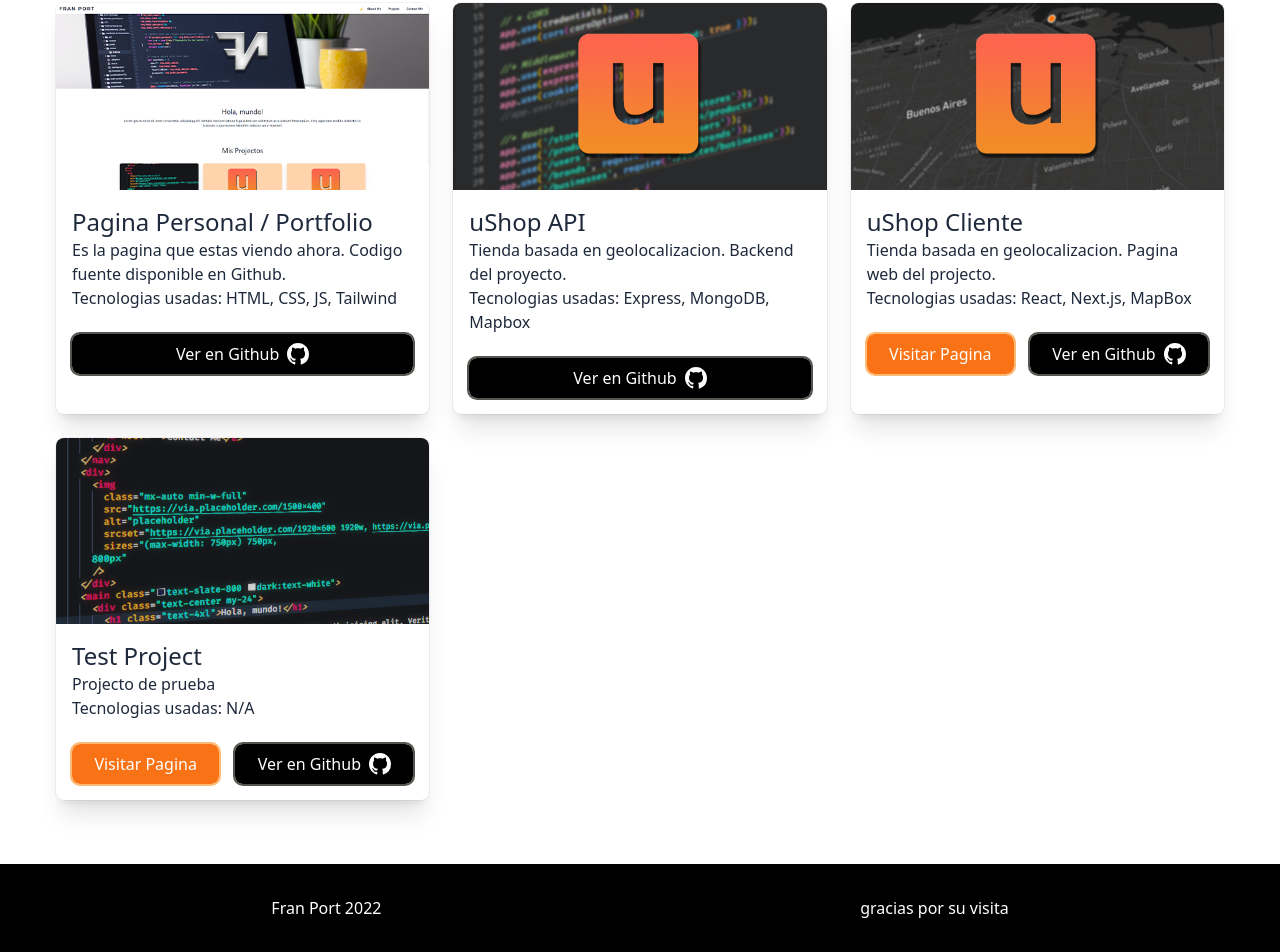
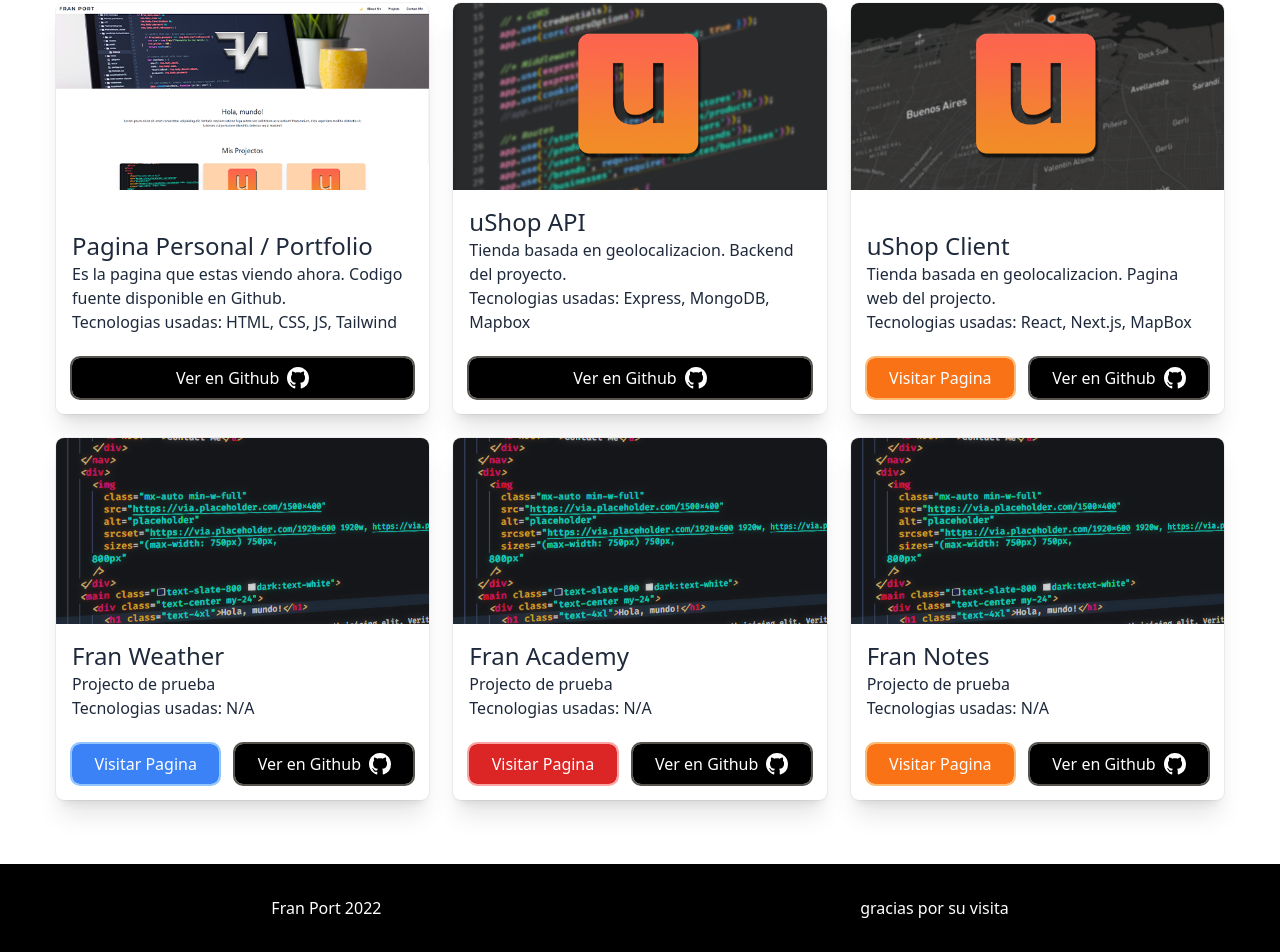
Before and after one commit to Falsidical/falsidical.github.io, a plain HTML site: page index.html in a window 1280 px wide. Shown: the part 821-1773 px from the top of the page. Drawn offline with Linux system fonts and the light colour scheme.

Commit message:
Grid Layout Fix

```diff
--- a/css/style.css
+++ /dev/null
@@ -1,59 +0,0 @@
-@import url('https://fonts.googleapis.com/css2?family=Montserrat:wght@600&display=swap');
-
-@tailwind base;
-@tailwind components;
-@tailwind utilities;
-
-.fran {
-  @apply text-2xl pl-4;
-  font-family: 'Montserrat', sans-serif;
-  text-shadow: 2px 2px 4px rgba(0, 0, 0, 0.2);
-  text-transform: uppercase;
-  letter-spacing: 4px;
-}
-
-.logo {
-  @apply absolute left-1/2 top-1/2;
-  transform: translate(-50%, -50%);
-  height: auto;
-  width: 360px;
-}
-
-.project-box {
-  @apply bg-white dark:bg-stone-800 rounded-lg ring-1 ring-stone-900/5 shadow-xl;
-}
-
-.project-box img {
-  @apply w-full rounded-t-lg;
-}
-
-.project-box .text-box {
-  @apply m-4;
-}
-
-.links a {
-  @apply px-4;
-}
-
-#toggleDarkMode {
-  text-shadow: 2px 2px 4px rgba(0, 0, 0, 0.5);
-}
-
-.btn {
-  @apply p-1 text-center rounded-lg mt-6 outline outline-2 outline-stone-600 hover:outline-white;
-  display: flex;
-  align-items: center;
-  justify-content: center;
-}
-
-.btn * {
-  margin: 0.25rem;
-}
-
-.btn-github {
-  @apply bg-black text-white  hover:bg-stone-800;
-}
-
-.btn-ushop {
-  @apply bg-orange-500 text-white hover:bg-orange-400 outline-orange-300;
-}
--- a/index.html
+++ b/index.html
@@ -38,7 +38,7 @@
               <h3 class="text-2xl">Pagina Personal / Portfolio</h3>
               <p>Es la pagina que estas viendo ahora. Codigo fuente disponible en Github.</p>
               <p>Tecnologias usadas: HTML, CSS, JS, Tailwind</p>
-              <a href="/gitgud" class="">
+              <a href="/gitgud">
                 <div class="btn btn-github">
                   <p>Ver en Github</p>
                   <svg xmlns="http://www.w3.org/2000/svg" width="22" height="22" fill="currentColor" class="bi bi-github" viewbox="0 0 16 16">
@@ -75,7 +75,7 @@
           <div class="project-box">
             <img src="img/project-3.png" />
             <div class="text-box">
-              <h3 class="text-2xl">uShop Cliente</h3>
+              <h3 class="text-2xl">uShop Client</h3>
               <p>Tienda basada en geolocalizacion. Pagina web del projecto.</p>
               <p>Tecnologias usadas: React, Next.js, MapBox</p>
               <div class="flex gap-4 mt-auto">
@@ -101,12 +101,64 @@
           <div class="project-box">
             <img src="img/project-0.png" />
             <div class="text-box">
-              <h3 class="text-2xl">Test Project</h3>
+              <h3 class="text-2xl">Fran Weather</h3>
               <p>Projecto de prueba</p>
               <p>Tecnologias usadas: N/A</p>
               <div class="flex gap-4 mt-auto">
                 <a href="http://" class="grow">
-                  <div class="btn btn-ushop">
+                  <div class="btn btn-blue">
+                    <p>Visitar Pagina</p>
+                  </div>
+                </a>
+                <a href="http://" class="grow">
+                  <div class="btn btn-github">
+                    <p>Ver en Github</p>
+                    <svg xmlns="http://www.w3.org/2000/svg" width="22" height="22" fill="currentColor" class="bi bi-github" viewbox="0 0 16 16">
+                      <path
+                        d="M8 0C3.58 0 0 3.58 0 8c0 3.54 2.29 6.53 5.47 7.59.4.07.55-.17.55-.38 0-.19-.01-.82-.01-1.49-2.01.37-2.53-.49-2.69-.94-.09-.23-.48-.94-.82-1.13-.28-.15-.68-.52-.01-.53.63-.01 1.08.58 1.23.82.72 1.21 1.87.87 2.33.66.07-.52.28-.87.51-1.07-1.78-.2-3.64-.89-3.64-3.95 0-.87.31-1.59.82-2.15-.08-.2-.36-1.02.08-2.12 0 0 .67-.21 2.2.82.64-.18 1.32-.27 2-.27.68 0 1.36.09 2 .27 1.53-1.04 2.2-.82 2.2-.82.44 1.1.16 1.92.08 2.12.51.56.82 1.27.82 2.15 0 3.07-1.87 3.75-3.65 3.95.29.25.54.73.54 1.48 0 1.07-.01 1.93-.01 2.2 0 .21.15.46.55.38A8.012 8.012 0 0 0 16 8c0-4.42-3.58-8-8-8z"
+                      />
+                    </svg>
+                  </div>
+                </a>
+              </div>
+            </div>
+          </div>
+
+          <div class="project-box">
+            <img src="img/project-0.png" />
+            <div class="text-box">
+              <h3 class="text-2xl">Fran Academy</h3>
+              <p>Projecto de prueba</p>
+              <p>Tecnologias usadas: N/A</p>
+              <div class="flex gap-4 mt-auto">
+                <a href="http://" class="grow">
+                  <div class="btn btn-red">
+                    <p>Visitar Pagina</p>
+                  </div>
+                </a>
+                <a href="http://" class="grow">
+                  <div class="btn btn-github">
+                    <p>Ver en Github</p>
+                    <svg xmlns="http://www.w3.org/2000/svg" width="22" height="22" fill="currentColor" class="bi bi-github" viewbox="0 0 16 16">
+                      <path
+                        d="M8 0C3.58 0 0 3.58 0 8c0 3.54 2.29 6.53 5.47 7.59.4.07.55-.17.55-.38 0-.19-.01-.82-.01-1.49-2.01.37-2.53-.49-2.69-.94-.09-.23-.48-.94-.82-1.13-.28-.15-.68-.52-.01-.53.63-.01 1.08.58 1.23.82.72 1.21 1.87.87 2.33.66.07-.52.28-.87.51-1.07-1.78-.2-3.64-.89-3.64-3.95 0-.87.31-1.59.82-2.15-.08-.2-.36-1.02.08-2.12 0 0 .67-.21 2.2.82.64-.18 1.32-.27 2-.27.68 0 1.36.09 2 .27 1.53-1.04 2.2-.82 2.2-.82.44 1.1.16 1.92.08 2.12.51.56.82 1.27.82 2.15 0 3.07-1.87 3.75-3.65 3.95.29.25.54.73.54 1.48 0 1.07-.01 1.93-.01 2.2 0 .21.15.46.55.38A8.012 8.012 0 0 0 16 8c0-4.42-3.58-8-8-8z"
+                      />
+                    </svg>
+                  </div>
+                </a>
+              </div>
+            </div>
+          </div>
+
+          <div class="project-box">
+            <img src="img/project-0.png" />
+            <div class="text-box">
+              <h3 class="text-2xl">Fran Notes</h3>
+              <p>Projecto de prueba</p>
+              <p>Tecnologias usadas: N/A</p>
+              <div class="flex gap-4 mt-auto">
+                <a href="http://" class="grow">
+                  <div class="btn btn-yellow">
                     <p>Visitar Pagina</p>
                   </div>
                 </a>
```
Also changed, not shown: css/output.css.
